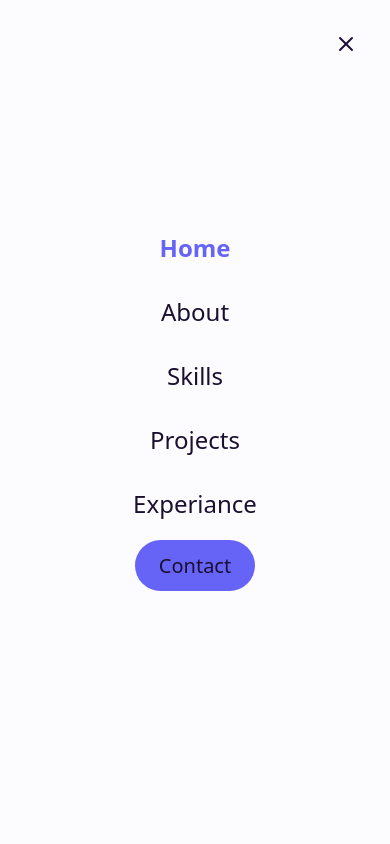
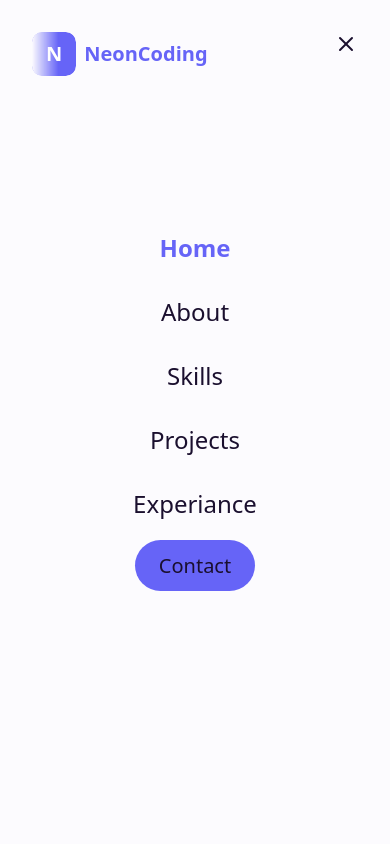
Before and after one commit to DixonKH/PortfolioWebsite, a Next.js app: page / in a window 390 px wide. Both pictures are taken after a click on the button 346 px from the left and 46 px from the top of the page. Shown: the top 844 px of the page. Built offline with nearby package versions, Linux system fonts and the light colour scheme.

Commit message:
feat: made some changes in the navbar

```diff
--- a/app/components/layout/Navbar.tsx
+++ b/app/components/layout/Navbar.tsx
@@ -71,7 +71,21 @@ export default function Navbar() {
               </Link>
             );
           })}
-         <div> <Link className="bg-primary text-xl rounded-full font-medium px-6 py-3" href="/contact">Contact</Link></div>
+          <div>
+            {" "}
+            <Link
+              className="bg-primary text-xl rounded-full font-medium px-6 py-3"
+              href="/contact"
+            >
+              Contact
+            </Link>
+          </div>
+          <div className="text-primary lg:text-3xl text-xl font-bold flex items-center absolute top-8 left-8">
+            <span className="p-2 mask-l-from-40% mr-2 px-3.5 bg-primary text-white font-bold lg:text-2xl  rounded-md">
+              N
+            </span>
+            <Link href="/">NeonCoding</Link>
+          </div>
           <button
             className="absolute top-8 right-8 text-3xl"
             onClick={() => setIsOpen(false)}
```
